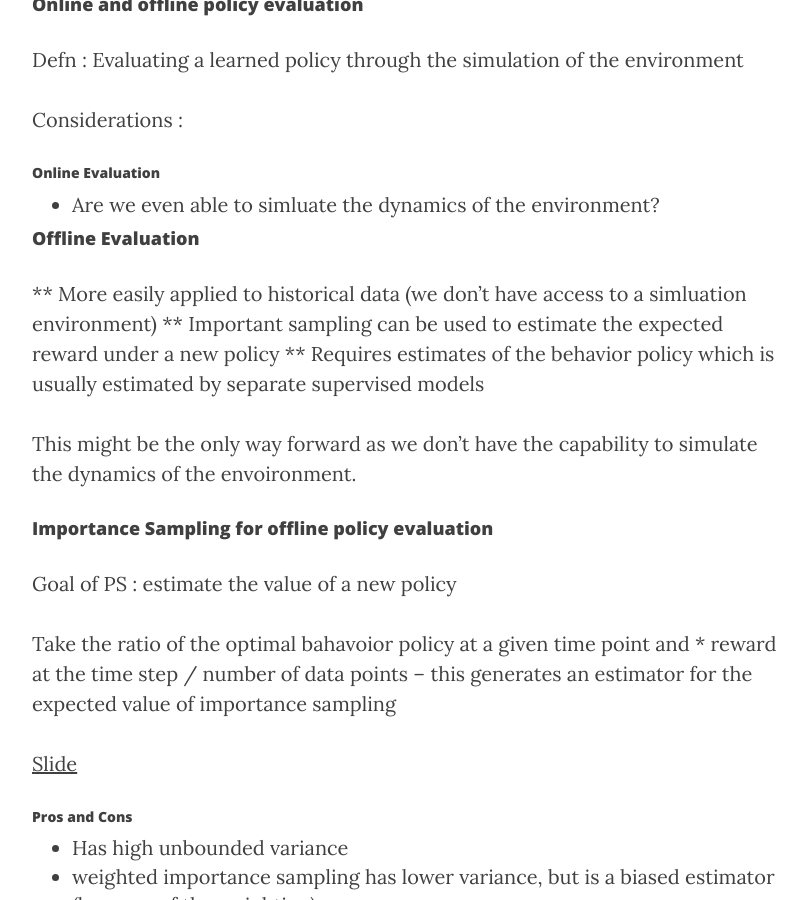
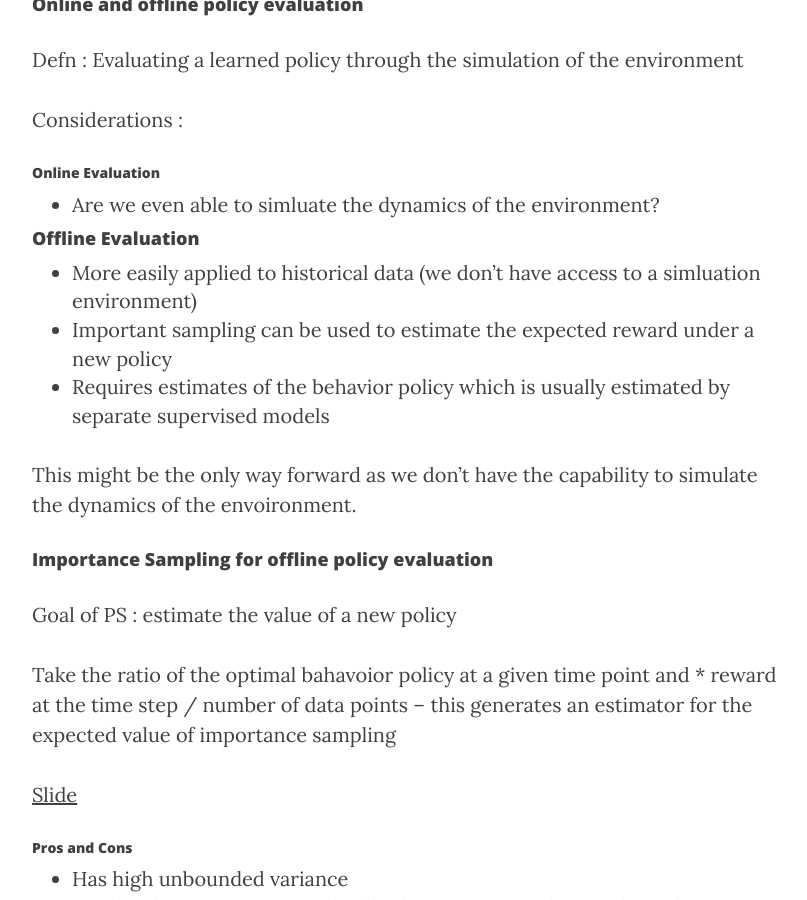
Before and after one commit to edhenry/edhenry.github.io, a Jekyll site: the page built from _posts/2019-12-8-NeurIPS-Notes.md, in a window 1280 px wide and 900 px high, scrolled down 1318 px. Shown: the whole window, without its empty margins (233-1040 px from the left). Built offline with Jekyll 4.4.1, drawn with Linux system fonts in a browser that asks for light colours; nearby versions of some CDN libraries.

Commit message:
Formatting
Formatting fixes

```diff
--- a/_posts/2019-12-8-NeurIPS-Notes.md
+++ b/_posts/2019-12-8-NeurIPS-Notes.md
@@ -34,12 +34,11 @@ Considerations :
 
 * Are we even able to simluate the dynamics of the environment?
 
-
 #### Offline Evaluation
 
-** More easily applied to historical data (we don't have access to a simluation environment)
-** Important sampling can be used to estimate the expected reward under a new policy
-** Requires estimates of the behavior policy which is usually estimated by separate supervised models
+* More easily applied to historical data (we don't have access to a simluation environment)
+* Important sampling can be used to estimate the expected reward under a new policy
+* Requires estimates of the behavior policy which is usually estimated by separate supervised models
 
 This might be the only way forward as we don't have the capability to simulate the dynamics of the envoironment.
 
@@ -70,8 +69,6 @@ Paper : Evaluating Reinforcement Learning Algorithms in an Oberservational Healt
 * Certain domains may **Require** offine evaluation due to ethical or data issues
 * OPE may seem relevant in scenarios where a simulator isn't available, but **high variance** makes estimating the value of the optimal policy extremely difficult
 * Investimg time to build a model of the environment is important
-
-
 
 ## Private Federated Learning
 
@@ -172,4 +169,3 @@ The question being asked "Can data be encypted and still be used to train models
 * High level architecture slide (https://photos.app.goo.gl/vQiojJcbSw9tU5TL6)
 * Feature List (https://photos.app.goo.gl/gzLXMuHC6Dnh5TiUA)
 * Has ONNX integrations
-	*
```
